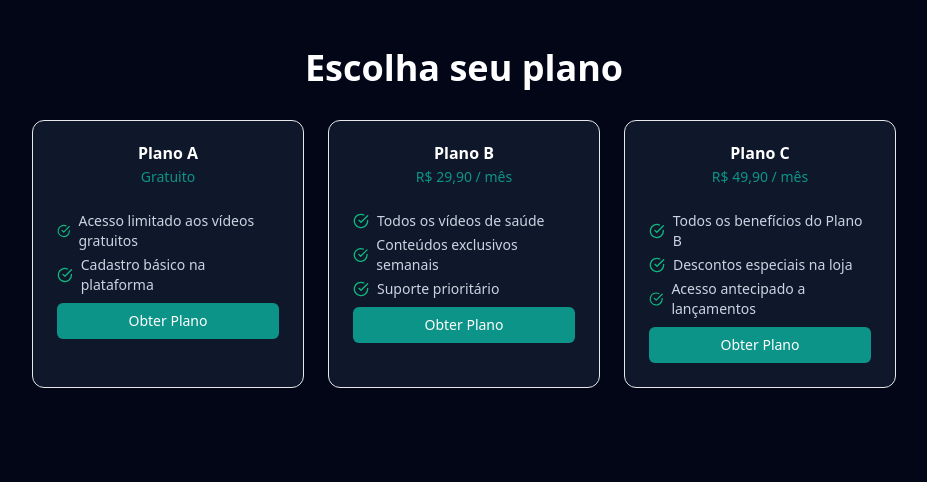
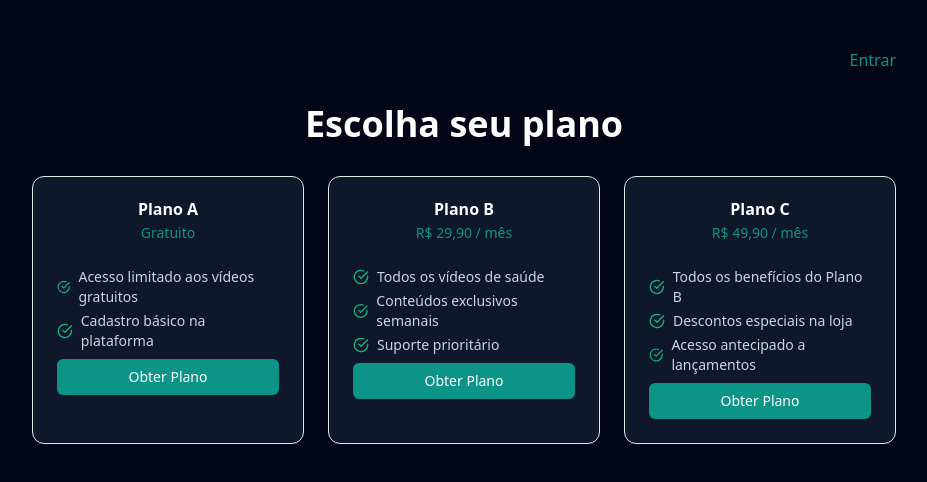
Before and after one commit to Seven-D7/SeuAuge-sys, a React (Vite) app: page / in a window 1280 px wide. Shown: the top 482 px of the page, without its empty margins (176-1103 px from the left). Built offline with nearby package versions, Linux system fonts and the light colour scheme; no server answers.

Commit message:
fix: ensure home navigates to login

```diff
--- a/src/App.tsx
+++ b/src/App.tsx
@@ -26,6 +26,7 @@ function App() {
         <Routes>
           <Route path="/" element={<Home />} />
           <Route path="/auth" element={<Auth />} />
+          <Route path="/login" element={<Navigate to="/auth" replace />} />
           <Route
             path="/*"
             element={
--- a/src/pages/Home.tsx
+++ b/src/pages/Home.tsx
@@ -1,5 +1,5 @@
 import React from 'react';
-import { Navigate, useNavigate } from 'react-router-dom';
+import { Link, Navigate, useNavigate } from 'react-router-dom';
 import { PLANS } from '../data/plans';
 import { Button } from '../components/ui/button';
 import { Card, CardContent, CardDescription, CardHeader, CardTitle } from '../components/ui/card';
@@ -15,12 +15,20 @@ const Home: React.FC = () => {
   }
 
   const handleGetPlan = () => {
-    navigate('/auth');
+    navigate('/login');
   };
 
   return (
     <div className="min-h-screen bg-slate-950 text-white py-12">
       <div className="max-w-4xl mx-auto space-y-8 px-4">
+        <div className="flex justify-end">
+          <Link
+            to="/login"
+            className="text-primary hover:underline font-medium"
+          >
+            Entrar
+          </Link>
+        </div>
         <h1 className="text-4xl font-bold text-center">Escolha seu plano</h1>
         <div className="grid md:grid-cols-3 gap-6">
           {PLANS.map((p) => (
```
